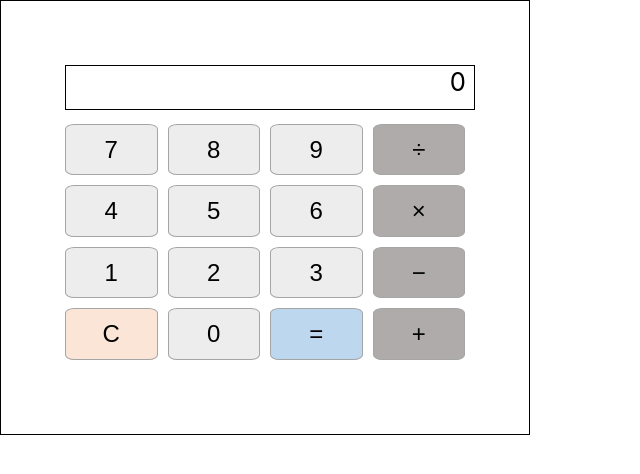
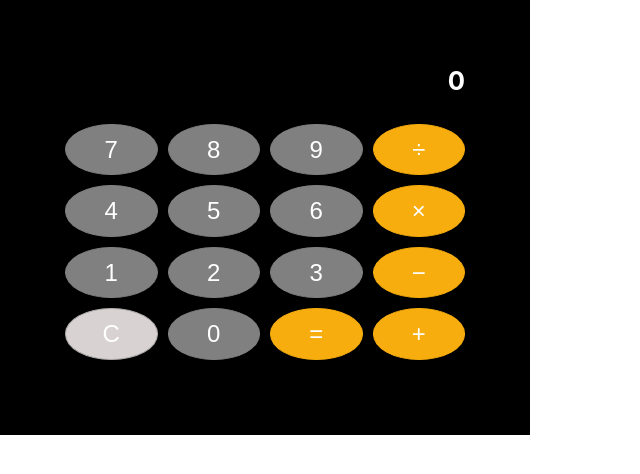
Before and after one commit to mmng2mgo/calculator, a React (Create React App) app: page / in a window 1280 px wide. Shown: the top 474 px of the page, without its empty margins (0-640 px from the left). Built offline with nearby package versions, Linux system fonts and the light colour scheme.

Commit message:
clolorの変更

```diff
--- a/src/components/Button.css
+++ b/src/components/Button.css
@@ -5,14 +5,14 @@
     column-gap: 10px;
     row-gap: 10px;
     margin-bottom: 10px;
-    color: #000000;
 }
 
 
 .number-button{
-    background-color: #EDEDED;
-    border: 1px solid #A5A5A5;
-    border-radius: 10%;
+    color: white;
+    background-color: gray;
+    border: 1px solid gray;
+    border-radius: 50%;
     aspect-ratio: 1.8/1;
     cursor: pointer;
 }
@@ -22,9 +22,10 @@
 }
 
 .operator-button{
-    background-color: #AFABAB;
-    border: 1px solid #A5A5A5;
-    border-radius: 10%;
+    color: white;
+    background-color: #f7ad0e;
+    border: 1px solid #f7ad0e;
+    border-radius: 50%;
     aspect-ratio: 1.8/1;
     cursor: pointer;
 }
@@ -34,9 +35,10 @@
 }
 
 .equal-button{
-    background-color: #BDD7EE;
-    border: 1px solid #A5A5A5;
-    border-radius: 10%;
+    color: white;
+    background-color: #f7ad0e;
+    border: 1px solid #f7ad0e;
+    border-radius: 50%;
     aspect-ratio: 1.8/1;
     cursor: pointer;
 }
@@ -46,9 +48,10 @@
 }
 
 .clear-button{
-    background-color: #FBE5D6;
-    border: 1px solid #A5A5A5;
-    border-radius: 10%;
+    color: white;
+    background-color: #d8d2d2;
+    border: 1px solid #AFABAB;
+    border-radius: 50%;
     aspect-ratio: 1.8/1;
     cursor: pointer;
 }
--- a/src/components/Calculator.module.css
+++ b/src/components/Calculator.module.css
@@ -9,4 +9,5 @@
     padding-left: auto;
     border: 1px solid #000000;
     font-size: 100%;
+    background-color: #000000;
 }
--- a/src/components/Display.css
+++ b/src/components/Display.css
@@ -2,8 +2,7 @@
     width: 100%;
     padding-right: 2%;
     margin-bottom: 1%;
-    border: 1px solid #000000;
-    /* font-weight: bolder; */
+    font-weight: bolder;
     text-align: end;
 }
 
@@ -15,7 +14,7 @@
     font-size: 20%;
 }
 .defaultText{
-    color: black;
+    color: white;
 }
 /* 200px以下の時 */
 @media screen and (max-width: 220px){
```
